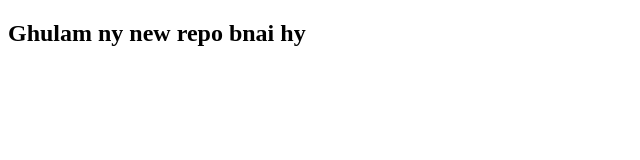
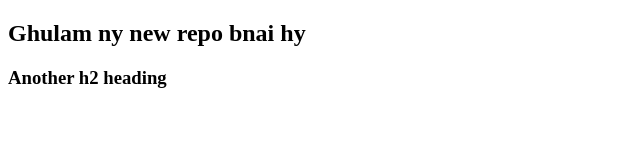
Before and after one commit to GhulamrasoolWorkplace/repo, a plain HTML site: page index.html in a window 1280 px wide. Shown: the whole page, without its empty margins (0-640 px from the left). Drawn offline with Linux system fonts and the light colour scheme.

Commit message:
update index.html

```diff
--- a/index.html
+++ b/index.html
@@ -7,5 +7,6 @@
 </head>
 <body>
     <h2>Ghulam ny new repo bnai hy</h2>
+    <h3>Another h2 heading</h3>
 </body>
 </html>
```
